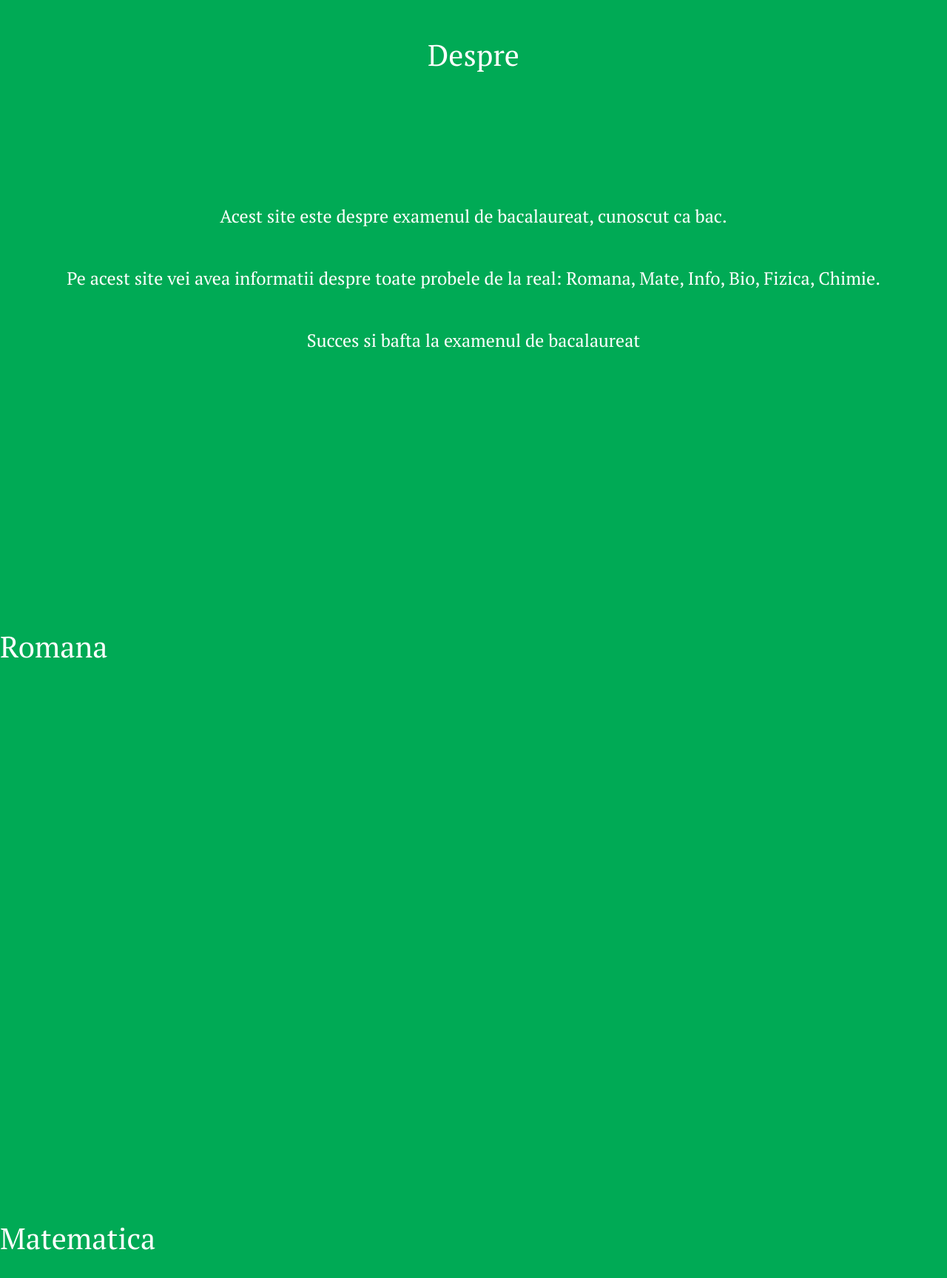
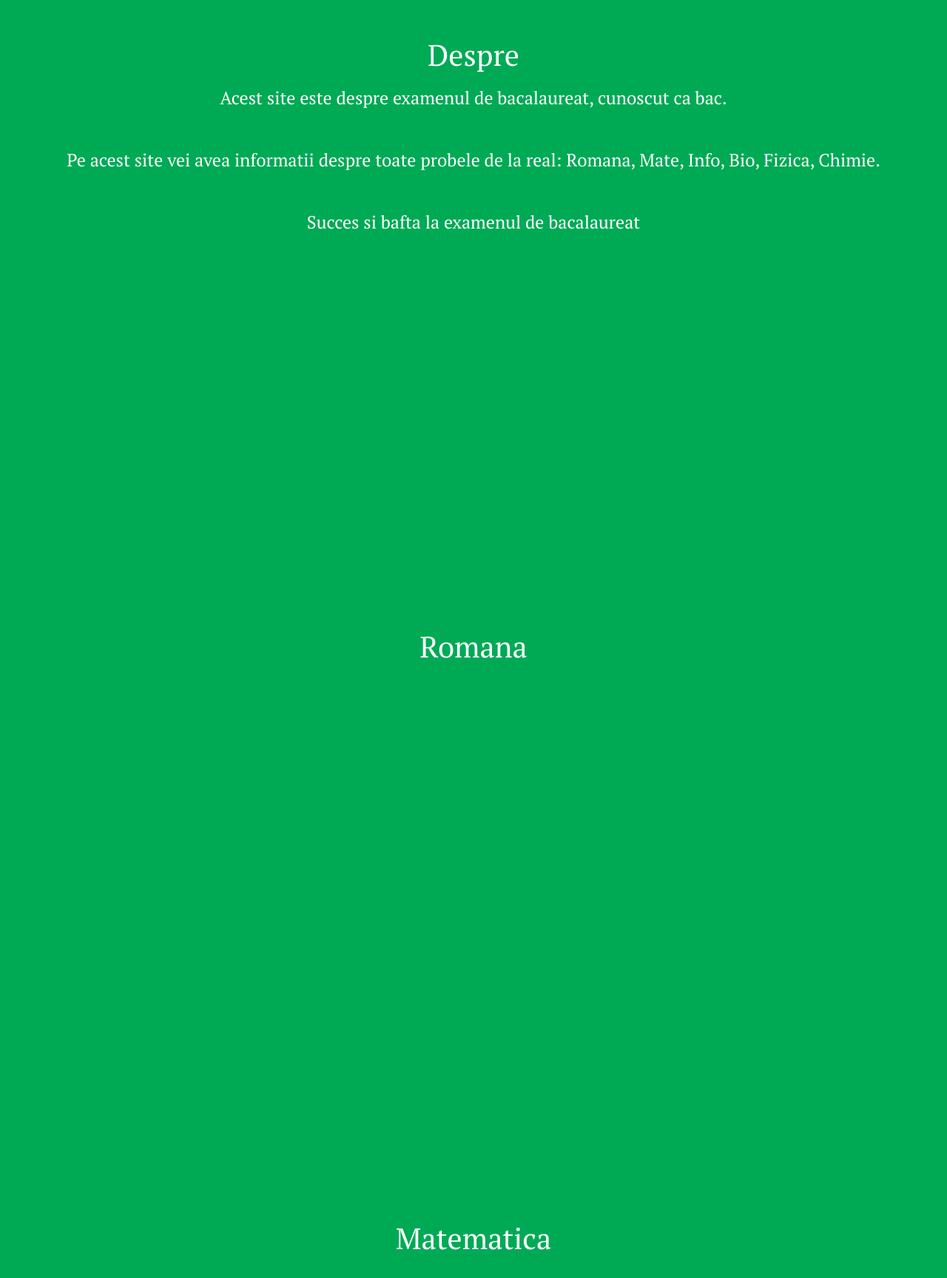
Before and after one commit to dotegoo/bac, a React (Vite) app: page / in a window 1280 px wide. Shown: the part 750-2478 px from the top of the page at 74% size. Built offline with nearby package versions, Linux system fonts and the light colour scheme.

Commit message:
some changes

```diff
--- a/index.html
+++ b/index.html
@@ -4,7 +4,7 @@
     <meta charset="UTF-8" />
     <meta name="viewport" content="width=device-width, initial-scale=1.0" />
     <link rel="stylesheet" href="style.css" />
-    <link rel="shortcut icon" href=" /favicon.ico" type="image/x-icon" />
+    <link rel="shortcut icon" href="./favicon.ico" type="image/x-icon" />
 
     <title>Bac</title>
   </head>
--- a/src/App.css
+++ b/src/App.css
@@ -23,7 +23,7 @@ header {
   padding-top: 1vh;
 }
 #Despre .ps {
-  padding-top: 20vh;
+  padding-top: 0vh;
 }
 /*Romana*/
 #Romana {
--- a/src/biologie.tsx
+++ b/src/biologie.tsx
@@ -2,7 +2,7 @@ const Biologie = () => {
   return (
     <>
       <div id="Biologie">
-        <h1>Biologie</h1>
+        <h1 className="text-center">Biologie</h1>
       </div>
     </>
   );
--- a/src/chimie.tsx
+++ b/src/chimie.tsx
@@ -2,7 +2,7 @@ const Chimie = () => {
   return (
     <>
       <div id="Chimie">
-        <h1>Chimie</h1>
+        <h1 className="text-center">Chimie</h1>
       </div>
     </>
   );
--- a/src/fizica.tsx
+++ b/src/fizica.tsx
@@ -2,7 +2,7 @@ const Fizica = () => {
   return (
     <>
       <div id="Fizica">
-        <h1>Fizica</h1>
+        <h1 className="text-center">Fizica</h1>
       </div>
     </>
   );
--- a/src/informatica.tsx
+++ b/src/informatica.tsx
@@ -2,7 +2,7 @@ const Informatica = () => {
   return (
     <>
       <div id="Informatica">
-        <h1>Informatica</h1>
+        <h1 className="text-center">Informatica</h1>
       </div>
     </>
   );
--- a/src/matematica.tsx
+++ b/src/matematica.tsx
@@ -2,7 +2,7 @@ const Matematica = () => {
   return (
     <>
       <div id="Matematica">
-        <h1>Matematica</h1>
+        <h1 className="text-center">Matematica</h1>
       </div>
     </>
   );
--- a/src/romana.tsx
+++ b/src/romana.tsx
@@ -2,7 +2,7 @@ const Romana = () => {
   return (
     <>
       <div id="Romana">
-        <h1>Romana</h1>
+        <h1 className="text-center">Romana</h1>
       </div>
     </>
   );
```
